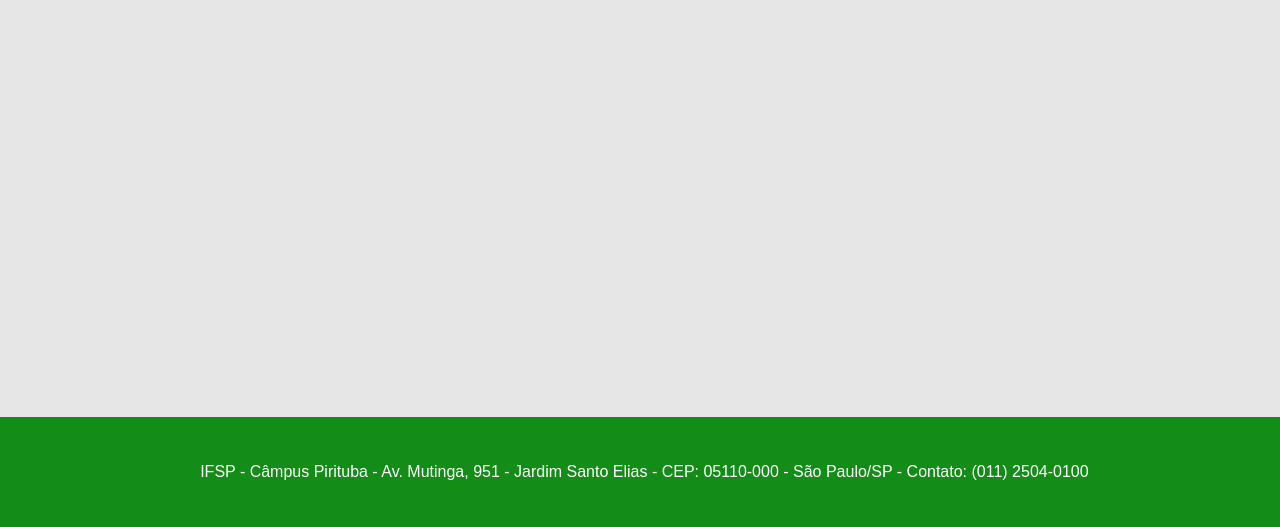
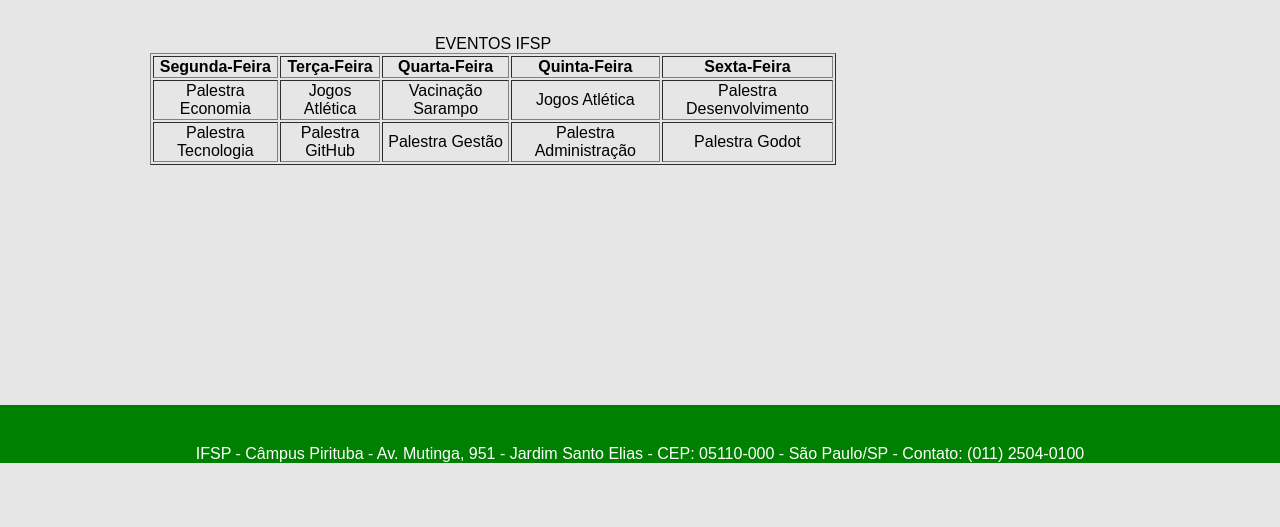
Before and after one commit to BeatrizGomesCosta/Aula06, a plain HTML site: page index.html in a window 1280 px wide. Shown: the part 907-1434 px from the top of the page. After the commit the page ends 1370 px from the top, so only its background shows below. Drawn offline with Linux system fonts and the light colour scheme.

Commit message:
commit grid

```diff
--- a/index.html
+++ b/index.html
@@ -22,6 +22,7 @@
 </head>
 
 <body class='yellow'>
+	<header class="cabecalho">
 	<div>
 
 		<object width = "100%" data="Menu.html"></object>
@@ -34,12 +35,14 @@
 
 
 
-		<header>
+
 		</br>
 		</br>
 		</br>
-			<h1>Cursos</h1>
+
 		</header>
+		<main class="principal">
+				<h1>Cursos</h1>
 		<ul>
 			<li> <a href="ADS.html">Análise e Desenvolvimento de Sistemas</a> </li>
 			<li> <a href="EP.html">Engenharia de Produção</a> </li>
@@ -106,9 +109,10 @@
 
 
 	</div>
-	<div class="footer">
-			<p>IFSP - Câmpus Pirituba - Av. Mutinga, 951 - Jardim Santo Elias - CEP: 05110-000 - São Paulo/SP - Contato: (011) 2504-0100</p>
-   </div>
+    </main>
+	<footer class="rodape">
+			IFSP - Câmpus Pirituba - Av. Mutinga, 951 - Jardim Santo Elias - CEP: 05110-000 - São Paulo/SP - Contato: (011) 2504-0100
+	</footer>
 </body>
 
 </html>
--- a/modelo.css
+++ b/modelo.css
@@ -102,7 +102,7 @@ body{
     top: 62px;
     width: 100%;
 }
-
+/*
 .footer {
     margin-top: 330px;
     padding: 30px;
@@ -112,12 +112,12 @@ body{
     background-color: rgb(19, 141, 23);
     color: white;
     text-align: center;
-  }
-
+}
+*/
   .caixa{
       margin-left: 25%;
       margin-right: 20%;
-      margin-top: 6%;
+      margin-top: 2%;
       text-align: center;
       background-color: rgb(255, 255, 255);
       padding: 50px;
@@ -136,3 +136,22 @@ body{
     width: 40%;
     border-radius: 30px;
 }
+
+
+.cabecalho {
+  grid-area: header;
+}
+
+.principal {
+  height: (100hv-180px);
+  grid-area: main;
+  padding: 150px;
+}
+
+.rodape {
+  grid-area: footer;
+  background-color: green;
+  color: white;
+  text-align: center;
+  padding-top: 40px;
+}
```
Also changed, not shown: ADS.html (+26 -4 lines), EP.html (+20 -4 lines), GP.html (+20 -4 lines), GTI.html (+24 -5 lines), Letras.html (+22 -5 lines), contato.html (+5 -4 lines), login.html (+5 -4 lines).
